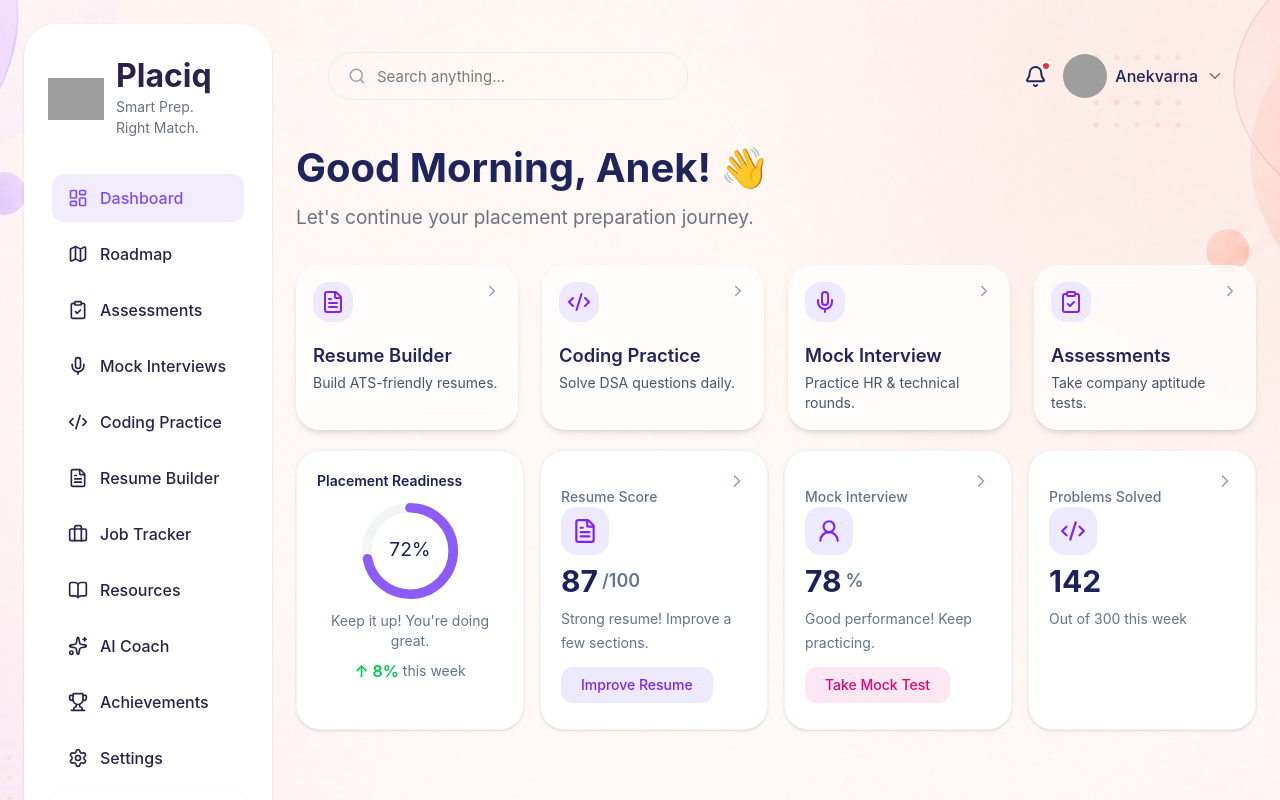
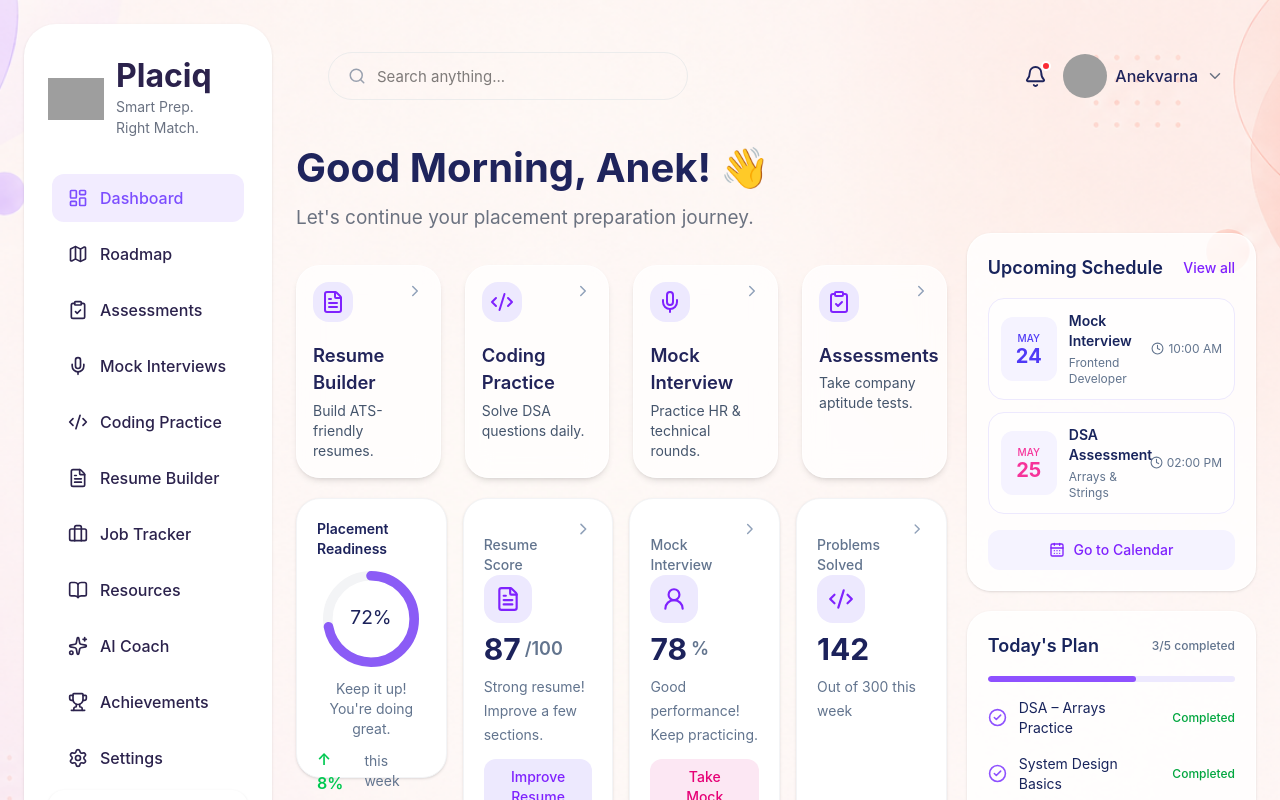
Before and after one commit to ananyavisen/Placiq, a React (Vite) app in the folder frontend/: page / in a window 1280 px wide. Shown: the top 800 px of the page. Built offline with nearby package versions, Linux system fonts and the light colour scheme; grey boxes are pictures that could not be loaded.

Commit message:
Complete dashboard right section

```diff
--- a/frontend/src/Components/Dashboard/Dashboard.jsx
+++ b/frontend/src/Components/Dashboard/Dashboard.jsx
@@ -3,6 +3,7 @@ import Topbar from "./Topbar";
 import Welcome from "./Welcome";
 import StatsGrid from "./StatsGrid";
 import QuickActions from "./QuickActions";
+import Schedule from "./Schedule";
 
 import bg from "../../assets/bg.png";
 
@@ -20,8 +21,20 @@ export default function Dashboard() {
         <div className="flex-1">
           <Topbar />
           <Welcome />
+            <div className="grid grid-cols-1 lg:grid-cols-[2.25fr_1fr] gap-5">
+
+           {/* Left section */}
+          <div className="space-y-5">
           <QuickActions />
-           <StatsGrid />
+          <StatsGrid />
+          </div>
+
+           {/* Right section */}
+          {/* <div className="lg:col-span-1"> */}
+          <div>
+           <Schedule />
+        </div>
+      </div>
         </div>
       </div>
     </div>
--- a/frontend/src/Components/Dashboard/Schedule.jsx
+++ b/frontend/src/Components/Dashboard/Schedule.jsx
@@ -0,0 +1,169 @@
+import {
+  CalendarDays,
+  Clock,
+  CheckCircle2,
+  Circle,
+  ArrowRight,
+} from "lucide-react";
+
+export default function Schedule() {
+  const scheduleItems = [
+    {
+      date: "24",
+      month: "MAY",
+      title: "Mock Interview",
+      subtitle: "Frontend Developer",
+      time: "10:00 AM",
+      color: "text-indigo-600",
+    },
+    {
+      date: "25",
+      month: "MAY",
+      title: "DSA Assessment",
+      subtitle: "Arrays & Strings",
+      time: "02:00 PM",
+      color: "text-pink-500",
+    },
+  ];
+
+  const tasks = [
+    { title: "DSA – Arrays Practice", completed: true },
+    { title: "System Design Basics", completed: true },
+    { title: "Aptitude Test", completed: true },
+    { title: "Mock Interview", completed: false },
+    { title: "Update Resume", completed: false },
+  ];
+
+  return (
+    <div className="space-y-5">
+
+      {/* Upcoming Schedule */}
+      <div className="rounded-3xl bg-white/80 p-5 shadow-sm border border-white/70">
+
+        {/* Header */}
+        <div className="flex items-center justify-between mb-4">
+          <h2 className="text-lg font-semibold text-[#18245c]">
+            Upcoming Schedule
+          </h2>
+
+          <button className="text-sm font-medium text-violet-600 hover:text-violet-700">
+            View all
+          </button>
+        </div>
+
+        {/* Schedule Items */}
+        <div className="space-y-3">
+          {scheduleItems.map((item, index) => (
+            <div
+              key={index}
+              className="flex items-center gap-3 rounded-2xl border border-violet-100 bg-white/70 p-3"
+            >
+
+              {/* Date */}
+              <div
+                className={`flex h-16 w-14 shrink-0 flex-col items-center justify-center rounded-xl bg-violet-50 ${item.color}`}
+              >
+                <span className="text-[10px] font-medium">
+                  {item.month}
+                </span>
+
+                <span className="text-xl font-bold leading-none">
+                  {item.date}
+                </span>
+              </div>
+
+              {/* Details */}
+              <div className="min-w-0 flex-1">
+                <h3 className="text-sm font-semibold text-[#18245c]">
+                  {item.title}
+                </h3>
+
+                <p className="mt-1 text-xs text-slate-500">
+                  {item.subtitle}
+                </p>
+              </div>
+
+              {/* Time */}
+              <div className="flex items-center gap-1 text-xs text-slate-500">
+                <Clock size={13} />
+                <span>{item.time}</span>
+              </div>
+            </div>
+          ))}
+        </div>
+
+        {/* Calendar Button */}
+        <button className="mt-4 flex w-full items-center justify-center gap-2 rounded-xl bg-violet-50 py-2.5 text-sm font-medium text-violet-600 transition hover:bg-violet-100">
+          <CalendarDays size={16} />
+          Go to Calendar
+        </button>
+      </div>
+
+
+      {/* Today's Plan */}
+      <div className="rounded-3xl bg-white/80 p-5 shadow-sm border border-white/70">
+
+        {/* Header */}
+        <div className="flex items-center justify-between">
+          <h2 className="text-lg font-semibold text-[#18245c]">
+            Today's Plan
+          </h2>
+
+          <span className="text-xs font-medium text-slate-500">
+            3/5 completed
+          </span>
+        </div>
+
+        {/* Progress */}
+        <div className="mt-4">
+          <div className="h-1.5 w-full overflow-hidden rounded-full bg-violet-100">
+            <div className="h-full w-[60%] rounded-full bg-violet-500" />
+          </div>
+        </div>
+
+        {/* Tasks */}
+        <div className="mt-4 space-y-4">
+          {tasks.map((task, index) => (
+            <div
+              key={index}
+              className="flex items-center gap-3"
+            >
+              {task.completed ? (
+                <CheckCircle2
+                  size={19}
+                  className="shrink-0 text-violet-500"
+                />
+              ) : (
+                <Circle
+                  size={19}
+                  className="shrink-0 text-slate-300"
+                />
+              )}
+
+              <span
+                className={`flex-1 text-sm ${
+                  task.completed
+                    ? "text-[#18245c]"
+                    : "text-slate-600"
+                }`}
+              >
+                {task.title}
+              </span>
+
+              <span
+                className={`text-xs font-medium ${
+                  task.completed
+                    ? "text-green-600"
+                    : "text-orange-500"
+                }`}
+              >
+                {task.completed ? "Completed" : "Pending"}
+              </span>
+            </div>
+          ))}
+        </div>
+      </div>
+
+    </div>
+  );
+}
--- a/frontend/src/index.css
+++ b/frontend/src/index.css
@@ -1,2 +1,2 @@
+@import url('https://fonts.googleapis.com/css2?family=DM+Serif+Display&family=Inter:wght@300;400;500;600;700;800&family=Manrope:wght@400;500;600;700;800&display=swap');
 @import "tailwindcss";
-@import url('https://fonts.googleapis.com/css2?family=DM+Serif+Display&family=Inter:wght@300;400;500;600;700;800&family=Manrope:wght@400;500;600;700;800&display=swap');
```
